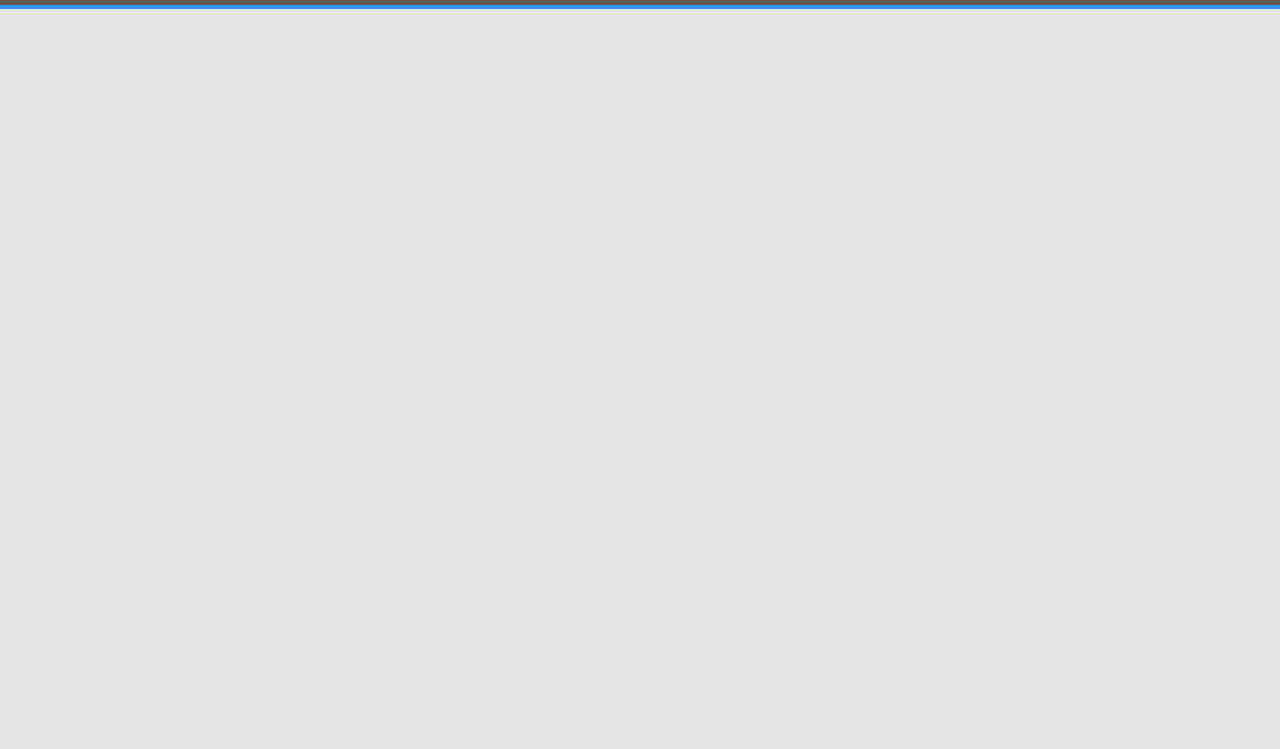
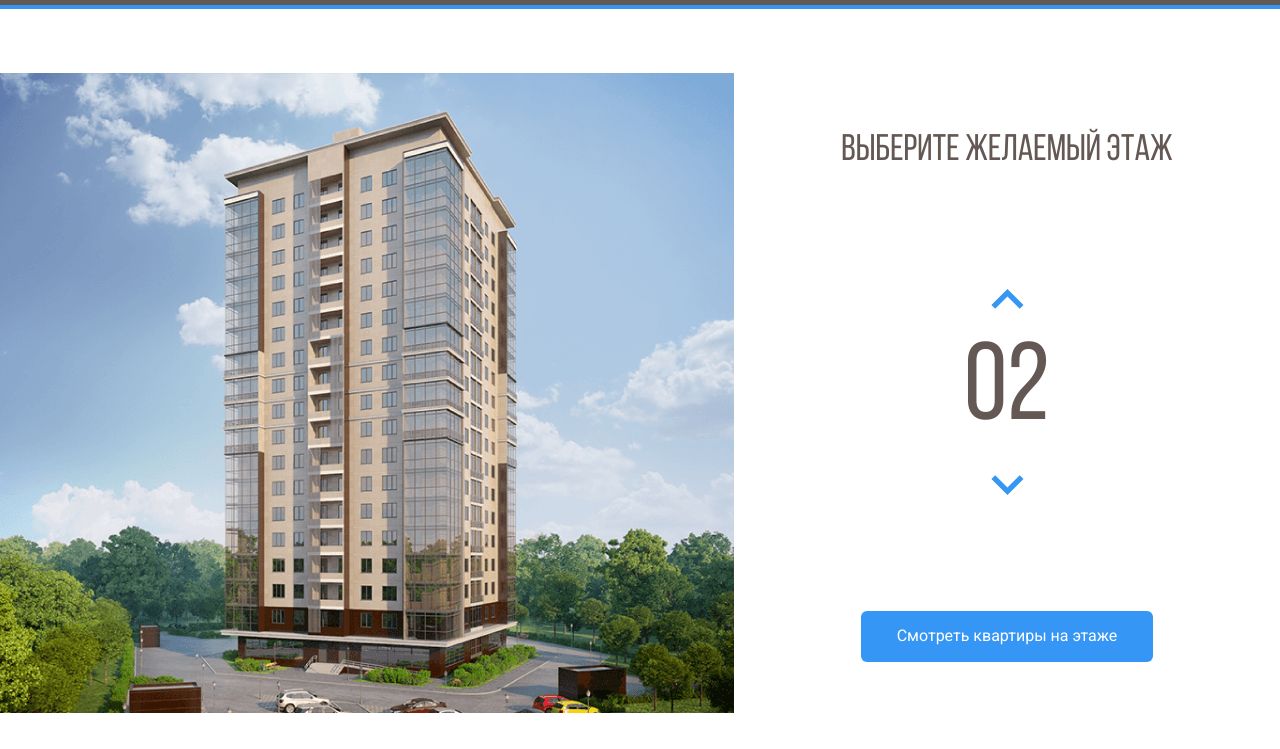
Before and after one commit to nadyayusova/melody, a plain HTML site: page index.html in a window 1280 px wide. Shown: the part 51-800 px from the top of the page. Drawn offline with Linux system fonts and the light colour scheme.

Commit message:
Add files via upload

```diff
--- a/css/style.css
+++ b/css/style.css
@@ -1,3 +1,13 @@
+@font-face {
+  font-family: "Bebas Neue";
+  src: local("BebasNeueRegular"),
+    url("../fonts/BebasNeueRegular.woff2") format("woff2"),
+    url("../fonts/BebasNeueRegular.woff") format("woff");
+  font-weight: normal;
+  font-style: normal;
+  font-display: swap;
+}
+
 * {
   box-sizing: border-box;
 }
@@ -6,7 +16,8 @@ body {
   font-family: "Roboto", "Arial", sans-serif;
   font-size: 16px;
   font-weight: 400;
-  background-color: #E5E5E5;
+  background-color: #ffffff;
+  color: #635854;
 }
 
 a {
@@ -22,14 +33,14 @@ a {
 .page-header {
   padding: 8px 0;
   background-color: #635854;
-  border-bottom: 4px solid #3596F5;
+  border-bottom: 4px solid #3596f5;
 }
 
 .page-header__nav {
   max-width: 1280px;
   margin-left: auto;
   margin-right: auto;
-  color: #FFFFFF;
+  color: #ffffff;
 }
 
 .main-nav {
@@ -53,7 +64,7 @@ a {
 }
 
 .main-nav__link {
-  color: #FFFFFF;
+  color: #ffffff;
 }
 
 .main-nav__contacts {
@@ -71,5 +82,96 @@ a {
   font-size: 17px;
   font-weight: 700;
   line-height: 20px;
-  color: #FFFFFF;
+  color: #ffffff;
 }
+
+.page-main {
+  display: flex;
+  max-width: 1280px;
+  margin: auto;
+  padding-top: 64px;
+}
+
+.page-main__house-img path {
+  opacity: 0;
+  cursor: pointer;
+}
+
+.page-main__house-img path:hover {
+  opacity: 1;
+}
+
+.page-main__floor-selection {
+  display: flex;
+  flex-direction: column;
+  justify-content: center;
+  align-items: center;
+  flex-grow: 1;
+  text-align: center;
+}
+
+.page-main__floor-selection-title,
+.counter__floor-number {
+  font-family: "Bebas Neue", "Arial", sans-serif;
+  font-weight: 400;
+  color: #635854;
+}
+
+.page-main__floor-selection-title {
+  margin: 0;
+  font-size: 37px;
+  line-height: 44px;
+  text-transform: uppercase;
+}
+
+.counter__floor-number {
+  margin-top: 20px;
+  margin-bottom: 20px;
+  font-size: 110px;
+}
+
+.page-main__counter {
+  margin-top: 116px;
+  margin-bottom: 116px;
+}
+
+.counter {
+  display: flex;
+  flex-direction: column;
+  align-items: center;
+}
+
+.counter__button {
+  background-color: #ffffff;
+  padding: 0;
+  border: none;
+  cursor: pointer;
+}
+
+.counter__button--down {
+  transform: rotateX(180deg);
+}
+
+.counter__arrow-img {
+  display: block;
+}
+
+.page-main__btn-select {
+  padding: 16px 36px;
+  color: #ffffff;
+  background-color: #3596f5;
+  border: none;
+  border-radius: 6px;
+  cursor: pointer;
+}
+
+.visually-hidden:not(:focus):not(:active) {
+  position: absolute;
+  width: 1px;
+  height: 1px;
+  margin: -1px;
+  border: 0;
+  padding: 0;
+  clip: rect(0 0 0 0);
+  overflow: hidden;
+}
--- a/index.html
+++ b/index.html
@@ -1,5 +1,6 @@
 <!DOCTYPE html>
 <html lang="ru">
+
 <head>
   <meta charset="UTF-8">
   <meta name="viewport" content="width=device-width, initial-scale=1.0">
@@ -7,15 +8,18 @@
   <link rel="preconnect" href="https://fonts.gstatic.com" crossorigin>
   <link href="https://fonts.googleapis.com/css2?family=Roboto:wght@400;700&display=swap" rel="stylesheet">
   <link rel="stylesheet" href="css/normalize.css">
+
   <link rel="stylesheet" href="css/style.css">
   <title>ЖК Мелодия</title>
 </head>
+
 <body>
   <header class="page-header">
     <nav class="page-header__nav main-nav">
       <a class="main-nav__logo-link" href="./index.html">
         <img class="main-nav__logo-image" src="img/logo.svg" alt="Логотип ЖК Мелодия">
       </a>
+
       <ul class="main-nav__list reset-list">
         <li class="main-nav__item">
           <a class="main-nav__link" href="#">Подобрать<br>квартиру</a>
@@ -30,6 +34,7 @@
           <a class="main-nav__link" href="#">Проектная<br>декларация</a>
         </li>
       </ul>
+
       <div class="main-nav__contacts">
         <span class="main-nav__contacts-text">Закажите звонок:</span>
         <a class="main-nav__contacts-phone-link" href="tel:+78431234567">8 (843) 123-45-67</a>
@@ -37,5 +42,55 @@
     </nav>
   </header>
 
+  <main class="page-main">
+    <h1 class="page-main__title visually-hidden">Выбор этажа дома для просмотра</h1>
+
+    <div class="page-main__image-block">
+      <svg class="page-main__house-img" width="734" height="640" viewBox="0 0 734 640" fill="none"
+        xmlns="http://www.w3.org/2000/svg" xmlns:xlink="http://www.w3.org/1999/xlink">
+        <rect width="734" height="640" fill="url(#pattern0)" />
+        <defs>
+          <pattern id="pattern0" patternContentUnits="objectBoundingBox" width="1" height="1">
+            <use xlink:href="#image0" transform="translate(-0.00408719) scale(0.0013624 0.0015625)" />
+          </pattern>
+          <image id="image0" width="740" height="640" xlink:href="img/house.png" />
+        </defs>
+        <path d="M222 531L442.8 539L512 525.3V547L443.5 566.7L222 555.7V531Z" fill="#3595F6" fill-opacity="0.75" />
+        <path d="M223 530V505L443.3 508.3L513 505V525L443.7 538L223 530Z" fill="#3595F6" fill-opacity="0.75" />
+        <path d="M223 504V479H444H513V502L445 509L223 504Z" fill="#3595F6" fill-opacity="0.75" />
+        <path d="M223 480V455L444.3 451.3L512 458V480H444" fill="#3595F6" fill-opacity="0.75" />
+        <path d="M223 454V428L444.5 424.7L513 435.7V457L444 450.3L223 454Z" fill="#3595F6" fill-opacity="0.75" />
+        <path d="M222 427V403.3L443 391L514 414V435.3L443 423L222 427Z" fill="#3595F6" fill-opacity="0.75" />
+        <path d="M222 405V380L444.2 363.7L514 392.3V413L443.7 391.3L222 405Z" fill="#3595F6" fill-opacity="0.75" />
+        <path d="M222 380V355L444.5 334.7L514 371.3V392L442 363.3L222 380Z" fill="#3595F6" fill-opacity="0.75" />
+        <path d="M222 354V330L445 305.3L514 349.3V371L444.7 333L222 354Z" fill="#3595F6" fill-opacity="0.75" />
+        <path d="M222 329V305L444.5 276.3L514 327.3V348L443.7 305.7L222 329Z" fill="#3595F6" fill-opacity="0.75" />
+        <path d="M221 305V281L443.3 248L514 307.3V327L444 276.3L221 305Z" fill="#3595F6" fill-opacity="0.75" />
+        <path d="M222 280V256L443.2 221L513 285V306L444.3 247.7L222 280Z" fill="#3595F6" fill-opacity="0.75" />
+        <path d="M222 256V231L444.3 193L513 263.3V284L444 220L222 256Z" fill="#3595F6" fill-opacity="0.75" />
+        <path d="M222 230V205L442.8 161.3L513 240.3V263L444 189.7L222 230Z" fill="#3595F6" fill-opacity="0.75" />
+        <path d="M223 206V181L443 133L513 218V241L442.3 161.7L223 206Z" fill="#3595F6" fill-opacity="0.75" />
+        <path d="M222 181V156L441.8 104L513 196.3V219L443.3 132.7L222 181Z" fill="#3595F6" fill-opacity="0.75" />
+        <path d="M222 156V130L444 73.3L513 175V196L443.7 104.3L222 156Z" fill="#3595F6" fill-opacity="0.75" />
+      </svg>
+    </div> <!-- /.page-main__image-block -->
+
+    <div class="page-main__floor-selection">
+      <h2 class="page-main__floor-selection-title">Выберите желаемый этаж</h2>
+
+      <div class="page-main__counter counter">
+        <button class="counter__button counter__button--up">
+          <img class="counter__arrow-img counter__arrow-img--up" src="img/arrow-up.svg" alt="Больше">
+        </button>
+        <p class="counter__floor-number">02</p>
+        <button class="counter__button counter__button--down">
+          <img class="counter__arrow-img counter__arrow-img--down" src="img/arrow-up.svg" alt="Меньше">
+        </button>
+      </div> <!-- /.page-main__counter.counter -->
+
+      <button class="page-main__btn-select">Смотреть квартиры на этаже</button>
+    </div> <!-- /.page-main__floor-selection -->
+  </main>
 </body>
+
 </html>
```
Also changed, not shown: fonts/BebasNeueRegular.woff (added), fonts/BebasNeueRegular.woff2 (added), img/arrow-up.svg (added), img/house.png (added).
